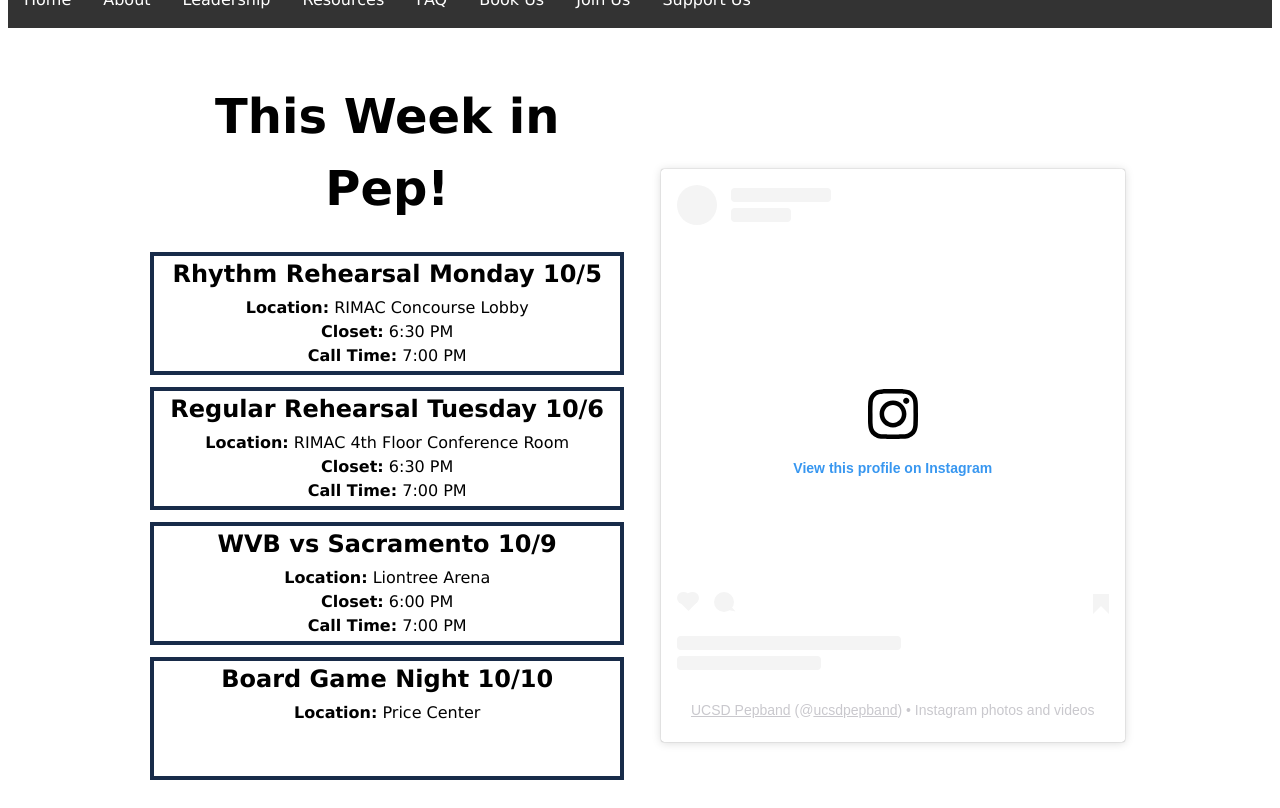
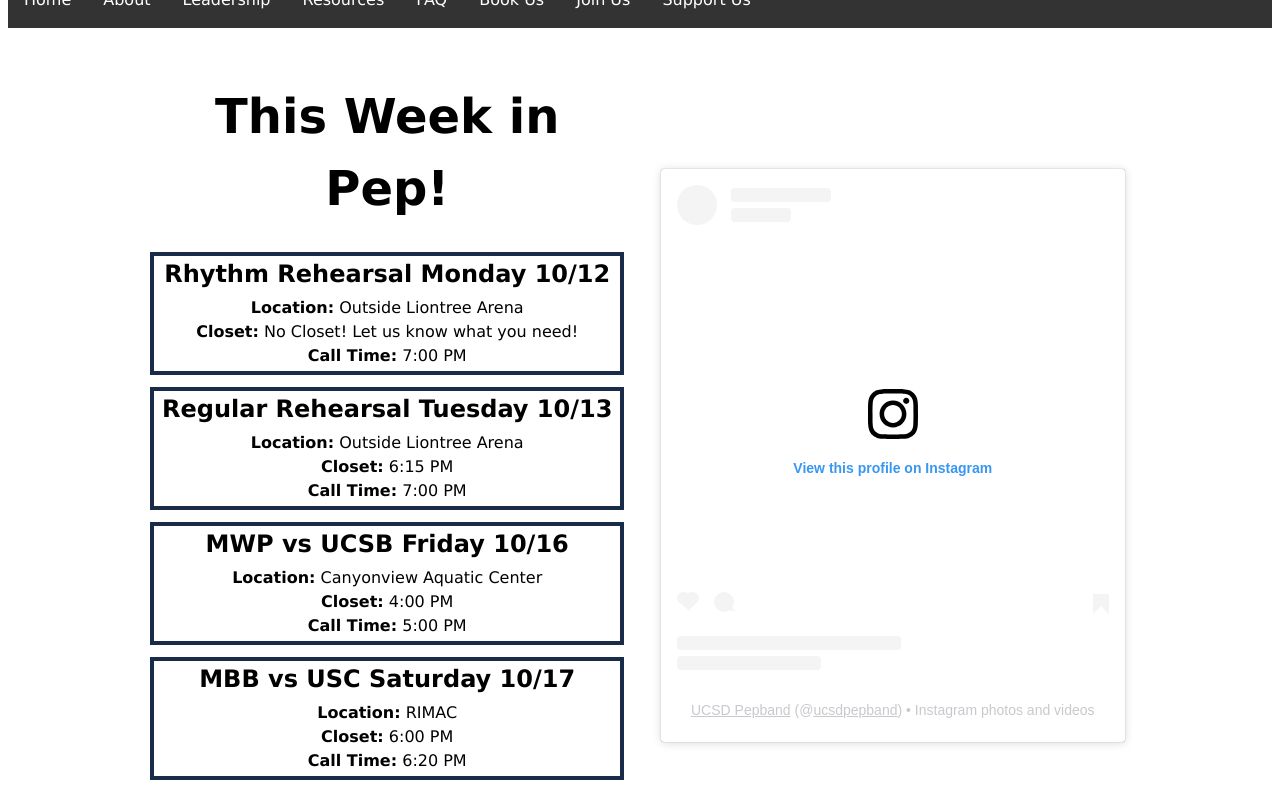
Before and after one commit to The-UCSD-Pepband/The-UCSD-Pepband, a Jekyll site: the page built from index.html, in a window 1280 px wide and 900 px high, scrolled down 276 px, cut to the strip 0-808 px from the top of the window. Built offline with Jekyll 4.4.1, drawn with Linux system fonts in a browser that asks for light colours; a script that is not in the unit is left out.

Commit message:
Week 3 Schedule Updates

```diff
--- a/index.html
+++ b/index.html
@@ -17,11 +17,11 @@ title: TheUCSDPepband
             <!--Rhythm Rehearsal -->
             <div class="leaderbio">
                 <div class="weekly-events">
-                    <h2 class="name">Rhythm Rehearsal Monday 10/5</h2>
+                    <h2 class="name">Rhythm Rehearsal Monday 10/12</h2>
                     <p>
-                        <b>Location:</b> RIMAC Concourse Lobby
+                        <b>Location:</b> Outside Liontree Arena
                         <br>
-                        <b>Closet:</b> 6:30 PM
+                        <b>Closet:</b> No Closet! Let us know what you need!
                         <br>
                         <b>Call Time:</b> 7:00 PM
                     </p>
@@ -30,11 +30,11 @@ title: TheUCSDPepband
             <!--Rehearsal -->
             <div class="leaderbio">
                 <div class="weekly-events">
-                    <h2 class="name">Regular Rehearsal Tuesday 10/6</h2>
+                    <h2 class="name">Regular Rehearsal Tuesday 10/13</h2>
                     <p>
-                        <b>Location:</b> RIMAC 4th Floor Conference Room
+                        <b>Location:</b> Outside Liontree Arena
                         <br>
-                        <b>Closet:</b> 6:30 PM
+                        <b>Closet:</b> 6:15 PM
                         <br>
                         <b>Call Time:</b> 7:00 PM
                     </p>
@@ -44,13 +44,13 @@ title: TheUCSDPepband
             <!--Event 1 -->
             <div class="leaderbio">
                 <div class="weekly-events">
-                    <h2 class="name">WVB vs Sacramento 10/9</h2>
+                    <h2 class="name">MWP vs UCSB Friday 10/16</h2>
                     <p>
-                        <b>Location:</b> Liontree Arena
+                        <b>Location:</b> Canyonview Aquatic Center
                         <br>
-                        <b>Closet:</b> 6:00 PM
+                        <b>Closet:</b> 4:00 PM
                         <br>
-                        <b>Call Time:</b> 7:00 PM
+                        <b>Call Time:</b> 5:00 PM
                     </p>
                 </div>
             </div>
@@ -58,9 +58,13 @@ title: TheUCSDPepband
             <!--Event 2 -->
             <div class="leaderbio">
                 <div class="weekly-events">
-                    <h2 class="name">Board Game Night 10/10</h2>
+                    <h2 class="name">MBB vs USC Saturday 10/17</h2>
                     <p>
-                        <b>Location:</b> Price Center
+                        <b>Location:</b> RIMAC
+                        <br>
+                        <b>Closet:</b> 6:00 PM
+                        <br>
+                        <b>Call Time:</b> 6:20 PM
                     </p>
                 </div>
             </div>
```
